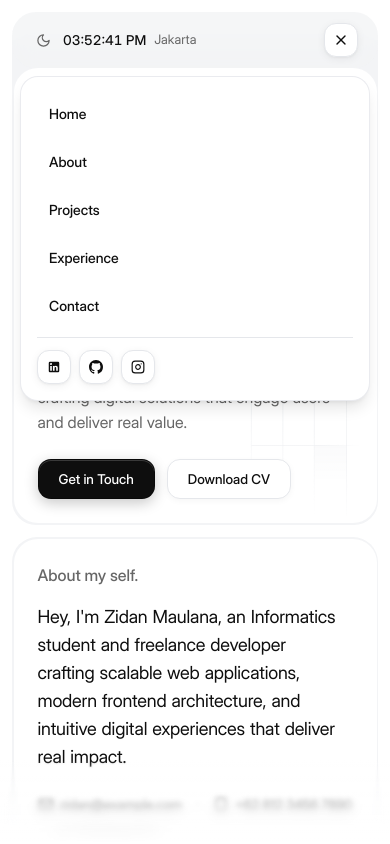
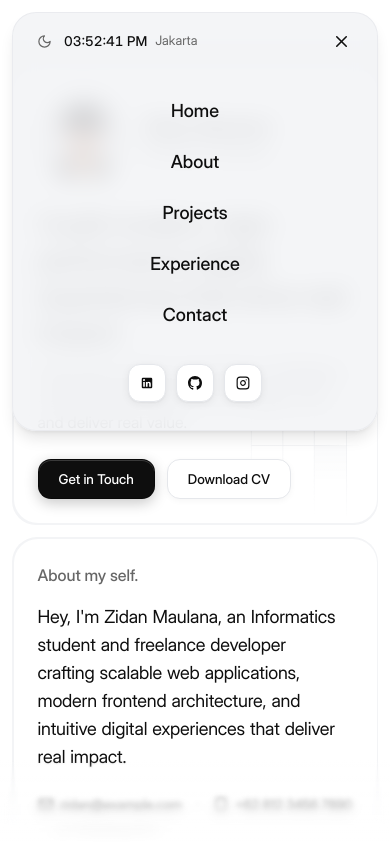
Before and after one commit to zidan-maulana/zidan-portfolio, a Next.js app: page / in a window 390 px wide. Both pictures are taken after a click on the button 341 px from the left and 40 px from the top of the page. Shown: the top 844 px of the page. Built offline with nearby package versions, Linux system fonts and the light colour scheme.

Commit message:
feat: implement smooth mobile navbar dropdown and borderless toggle

```diff
--- a/src/components/header.tsx
+++ b/src/components/header.tsx
@@ -1,8 +1,9 @@
 "use client";
 
-import { useState, useEffect } from "react";
+import { useState, useEffect, useRef } from "react";
 import { useRouter } from "next/navigation";
 import { useLenis } from "lenis/react";
+import { motion, AnimatePresence } from "motion/react";
 import { LiveClock } from "@/components/live-clock";
 import { ThemeToggle } from "@/components/theme-toggle";
 
@@ -27,6 +28,7 @@ export function Header({
 }: HeaderProps) {
   const router = useRouter();
   const lenis = useLenis();
+  const headerRef = useRef<HTMLElement>(null);
   const [mobileMenuOpen, setMobileMenuOpen] = useState(false);
 
   const closeMenu = () => setMobileMenuOpen(false);
@@ -42,6 +44,25 @@ export function Header({
       window.addEventListener("keydown", handleKeyDown);
     }
     return () => window.removeEventListener("keydown", handleKeyDown);
+  }, [mobileMenuOpen]);
+
+  // Menutup menu jika klik di luar area header
+  useEffect(() => {
+    if (!mobileMenuOpen) return;
+
+    const handleClickOutside = (e: MouseEvent | TouchEvent) => {
+      if (headerRef.current && !headerRef.current.contains(e.target as Node)) {
+        setMobileMenuOpen(false);
+      }
+    };
+
+    document.addEventListener("mousedown", handleClickOutside);
+    document.addEventListener("touchstart", handleClickOutside);
+
+    return () => {
+      document.removeEventListener("mousedown", handleClickOutside);
+      document.removeEventListener("touchstart", handleClickOutside);
+    };
   }, [mobileMenuOpen]);
 
   // Handler navigasi anchor dengan Lenis smooth scroll
@@ -108,6 +129,17 @@ export function Header({
         </svg>
       );
     }
+    if (l.includes("x") || l.includes("twitter")) {
+      return (
+        <svg
+          className="h-3.5 w-3.5 fill-current"
+          viewBox="0 0 24 24"
+          aria-hidden="true"
+        >
+          <path d="M18.244 2.25h3.308l-7.227 8.26 8.502 11.24H16.17l-5.214-6.817L4.99 21.75H1.68l7.73-8.835L1.254 2.25H8.08l4.713 6.231zm-1.161 17.52h1.833L7.084 4.126H5.117z" />
+        </svg>
+      );
+    }
     return (
       <svg
         className="h-3.5 w-3.5"
@@ -121,10 +153,26 @@ export function Header({
   };
 
   return (
+    <header ref={headerRef} className="relative w-full">
+      {/* Background backdrop click handler for mobile overlay */}
+      {mobileMenuOpen && (
+        <div
+          onClick={closeMenu}
+          className="fixed inset-0 z-[-1] pointer-events-auto sm:hidden"
+          aria-hidden="true"
+        />
+      )}
+
       <nav
-      className="flex h-[56px] sm:h-[60px] w-full items-center justify-between px-5 sm:px-6 rounded-[24px] bg-nav-bg/80 backdrop-blur-md transition-colors duration-200"
+        className={`w-full rounded-[24px] bg-nav-bg/85 dark:bg-nav-bg/90 backdrop-blur-md border ${
+          mobileMenuOpen
+            ? "border-border/70 dark:border-border/40 shadow-lg"
+            : "border-border/40 dark:border-border/20"
+        } transition-all duration-200 overflow-hidden`}
         aria-label="Navigasi Utama"
       >
+        {/* Top bar row */}
+        <div className="flex h-[56px] sm:h-[60px] w-full items-center justify-between px-5 sm:px-6">
           {/* Left items: theme toggle and digital clock */}
           <div className="flex items-center gap-2 sm:gap-2.5 shrink-0 whitespace-nowrap">
             <ThemeToggle />
@@ -176,20 +224,20 @@ export function Header({
             ))}
           </div>
 
-      {/* Mobile hamburger button */}
-      <div className="flex sm:hidden items-center gap-2 shrink-0">
+          {/* Mobile hamburger / close button without button shape */}
+          <div className="flex sm:hidden items-center gap-1 shrink-0">
             <button
               type="button"
               onClick={() => setMobileMenuOpen(!mobileMenuOpen)}
-          className="inline-flex h-[34px] w-[34px] cursor-pointer items-center justify-center rounded-[12px] border border-btn-secondary-border bg-surface text-text shadow-btn-icon transition-all duration-200 ease hover:bg-btn-secondary-hover hover:shadow-btn-icon-hover active:scale-[0.97] focus-visible:outline-none focus-visible:ring-2 focus-visible:ring-text"
+              className="inline-flex p-1.5 cursor-pointer items-center justify-center text-text hover:text-muted transition-colors rounded-md focus-visible:outline-none focus-visible:ring-2 focus-visible:ring-text"
               aria-expanded={mobileMenuOpen}
               aria-label={mobileMenuOpen ? "Tutup menu navigasi" : "Buka menu navigasi"}
             >
               {mobileMenuOpen ? (
                 <svg
                   xmlns="http://www.w3.org/2000/svg"
-              width="16"
-              height="16"
+                  width="19"
+                  height="19"
                   viewBox="0 0 24 24"
                   fill="none"
                   stroke="currentColor"
@@ -198,14 +246,14 @@ export function Header({
                   strokeLinejoin="round"
                   aria-hidden="true"
                 >
-              <path d="M18 6 6 18" />
-              <path d="m6 6 12 12" />
+                  <line x1="18" y1="6" x2="6" y2="18" />
+                  <line x1="6" y1="6" x2="18" y2="18" />
                 </svg>
               ) : (
                 <svg
                   xmlns="http://www.w3.org/2000/svg"
-              width="16"
-              height="16"
+                  width="19"
+                  height="19"
                   viewBox="0 0 24 24"
                   fill="none"
                   stroke="currentColor"
@@ -214,53 +262,87 @@ export function Header({
                   strokeLinejoin="round"
                   aria-hidden="true"
                 >
+                  <line x1="4" x2="20" y1="6" y2="6" />
                   <line x1="4" x2="20" y1="12" y2="12" />
-              <line x1="4" x2="20" y1="6" y2="6" />
                   <line x1="4" x2="20" y1="18" y2="18" />
                 </svg>
               )}
             </button>
           </div>
+        </div>
 
-      {/* Mobile dropdown menu */}
+        {/* Mobile dropdown shape */}
+        <AnimatePresence initial={false}>
           {mobileMenuOpen && (
-        <div
-          className="absolute left-2 right-2 top-[64px] z-50 rounded-[18px] border border-border/80 bg-surface p-4 shadow-lg sm:hidden"
-          role="menu"
+            <motion.div
+              key="mobile-dropdown"
+              initial={{ height: 0, opacity: 0 }}
+              animate={{
+                height: "auto",
+                opacity: 1,
+                transition: {
+                  height: { duration: 0.35, ease: [0.16, 1, 0.3, 1] },
+                  opacity: { duration: 0.25, delay: 0.05 },
+                },
+              }}
+              exit={{
+                height: 0,
+                opacity: 0,
+                transition: {
+                  height: { duration: 0.25, ease: [0.16, 1, 0.3, 1] },
+                  opacity: { duration: 0.15 },
+                },
+              }}
+              className="overflow-hidden sm:hidden"
             >
-          <div className="flex flex-col gap-2">
+              <div className="flex flex-col items-center px-5 pt-6 pb-7">
+                {/* Centered navigation items */}
+                <motion.div
+                  initial={{ opacity: 0, y: -6 }}
+                  animate={{ opacity: 1, y: 0 }}
+                  transition={{ duration: 0.25, delay: 0.08 }}
+                  className="flex flex-col items-center gap-4 text-center"
+                >
                   {navItems.map((item) => (
                     <a
                       key={item.label}
                       href={item.href}
                       onClick={(e) => handleNavClick(e, item.href)}
-                role="menuitem"
-                className="flex h-10 items-center rounded-lg px-3 text-[14px] font-medium text-text transition-colors hover:bg-nav-bg focus-visible:outline-none focus-visible:ring-2 focus-visible:ring-text cursor-pointer"
+                      className="font-display text-[18px] font-medium text-text hover:text-muted transition-colors py-1 cursor-pointer focus-visible:outline-none focus-visible:ring-2 focus-visible:ring-text rounded-md"
                     >
                       {item.label}
                     </a>
                   ))}
-          </div>
+                </motion.div>
 
+                {/* Centered social links at bottom */}
                 {socials.length > 0 && (
-            <div className="mt-3 pt-3 border-t border-border flex items-center gap-2">
+                  <motion.div
+                    initial={{ opacity: 0, y: 6 }}
+                    animate={{ opacity: 1, y: 0 }}
+                    transition={{ duration: 0.25, delay: 0.12 }}
+                    className="mt-8 flex items-center justify-center gap-2.5"
+                  >
                     {socials.map((social) => (
                       <a
                         key={social.label}
                         href={social.url}
                         target="_blank"
                         rel="noopener noreferrer"
-                  className="inline-flex h-[34px] w-[34px] cursor-pointer items-center justify-center rounded-[12px] border border-btn-secondary-border bg-surface text-text shadow-btn-icon transition-all duration-200 ease hover:bg-btn-secondary-hover hover:shadow-btn-icon-hover active:scale-[0.97] focus-visible:outline-none focus-visible:ring-2 focus-visible:ring-text"
+                        className="inline-flex h-[38px] w-[38px] cursor-pointer items-center justify-center rounded-[12px] border border-btn-secondary-border bg-surface text-text shadow-btn-icon transition-all duration-200 ease hover:bg-btn-secondary-hover hover:shadow-btn-icon-hover active:scale-[0.97] focus-visible:outline-none focus-visible:ring-2 focus-visible:ring-text"
                         aria-label={`Buka profil ${social.label}`}
                         title={social.label}
                       >
                         {renderSocialIcon(social.label)}
                       </a>
                     ))}
-            </div>
+                  </motion.div>
                 )}
               </div>
+            </motion.div>
           )}
+        </AnimatePresence>
       </nav>
+    </header>
   );
 }
```
Lines whose indentation alone changed are shown as unchanged.
